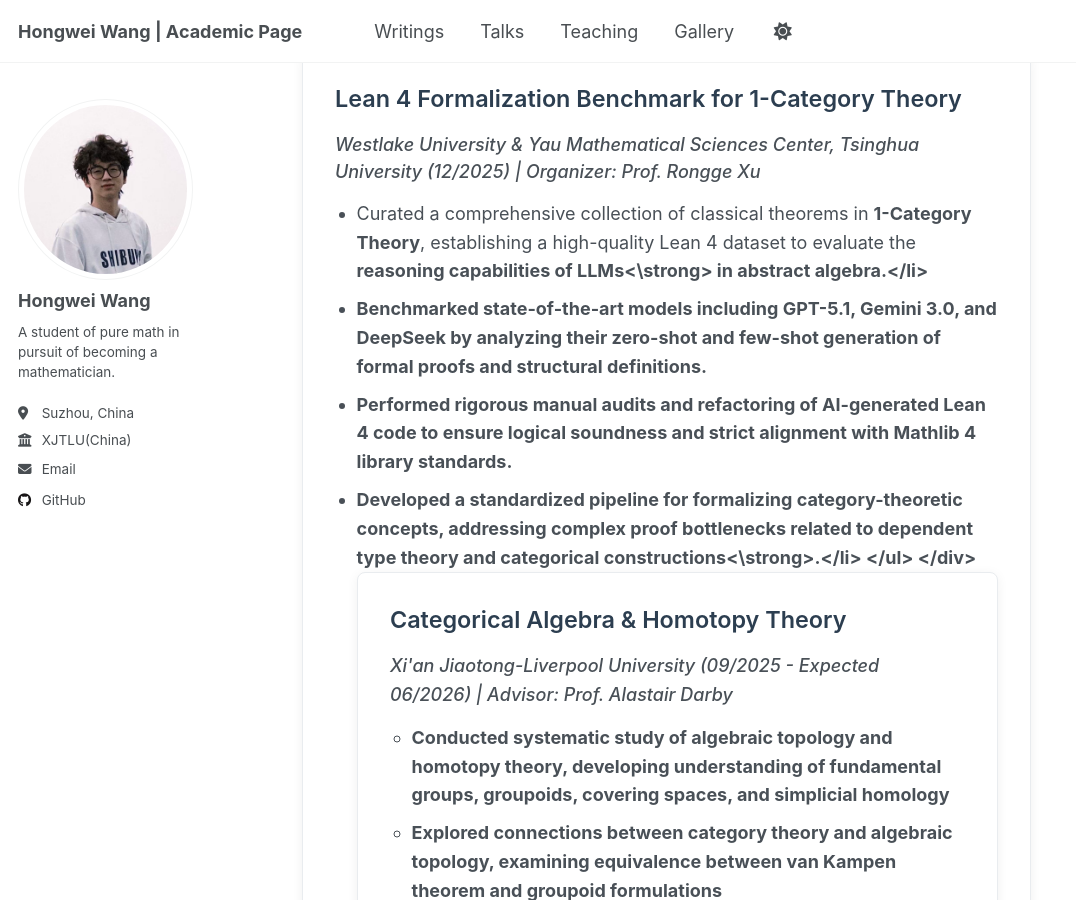
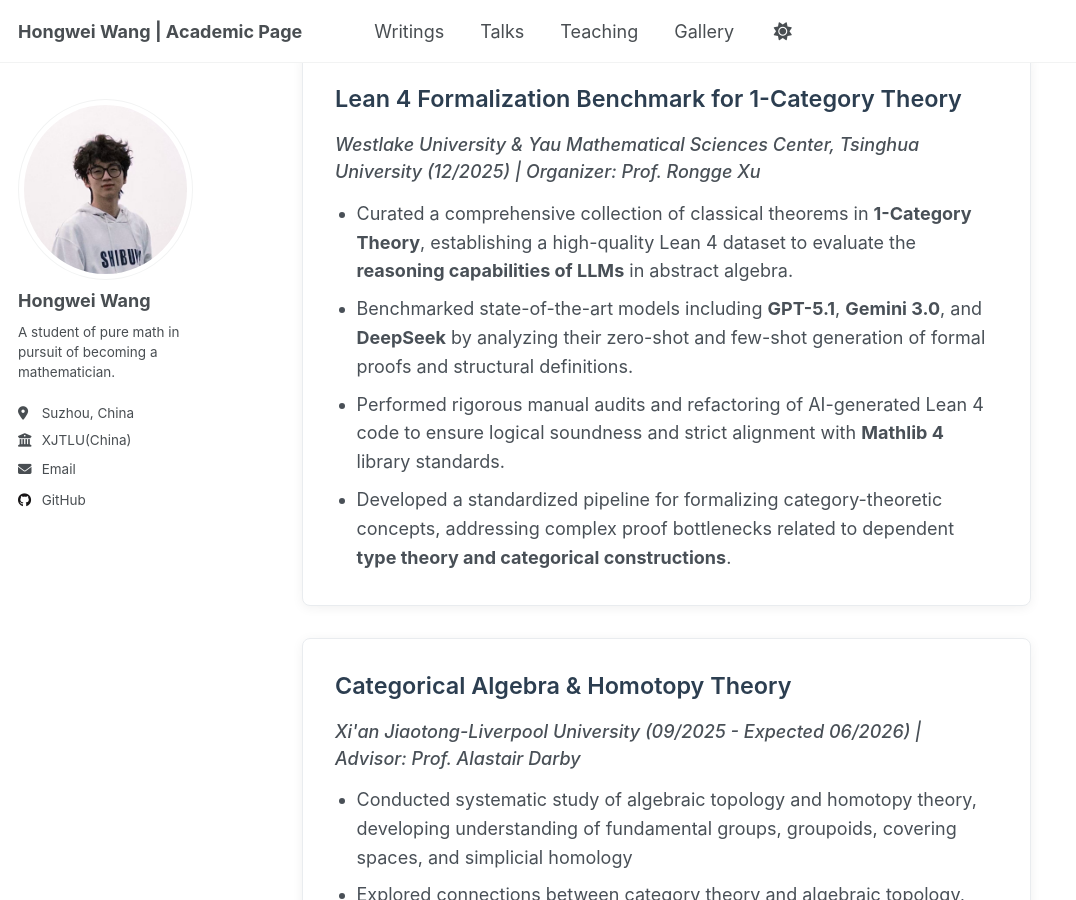
Before and after one commit to WangHongWei-AcademicPage/WangHongWei-AcademicPage.github.io, a Jekyll site: the page built from _pages/about.md, in a window 1280 px wide and 900 px high, scrolled down 2245 px. Shown: the whole window, without its empty margins (0-1076 px from the left). Built offline with Jekyll 4.4.1, drawn with Linux system fonts in a browser that asks for light colours; a script that is not in the unit is left out.

Commit message:
Fix HTML tags in academic experience section

```diff
--- a/_pages/about.md
+++ b/_pages/about.md
@@ -363,16 +363,18 @@ redirect_from:
   </table>
 
   <h2 class="section-title">Academic Experience</h2>
+
+
   <div class="experience-card fade-in">
     <div class="experience-header">
       <h3 class="experience-title">Lean 4 Formalization Benchmark for 1-Category Theory</h3>
     </div>
     <div class="experience-advisor">Westlake University & Yau Mathematical Sciences Center, Tsinghua University (12/2025) | Organizer: Prof. Rongge Xu</div>
     <ul>
-      <li>Curated a comprehensive collection of classical theorems in <strong>1-Category Theory</strong>, establishing a high-quality Lean 4 dataset to evaluate the <strong>reasoning capabilities of LLMs<\strong> in abstract algebra.</li>
+      <li>Curated a comprehensive collection of classical theorems in <strong>1-Category Theory</strong>, establishing a high-quality Lean 4 dataset to evaluate the <strong>reasoning capabilities of LLMs</strong> in abstract algebra.</li>
       <li>Benchmarked state-of-the-art models including <strong>GPT-5.1</strong>, <strong>Gemini 3.0</strong>, and <strong>DeepSeek</strong> by analyzing their zero-shot and few-shot generation of formal proofs and structural definitions.</li>
       <li>Performed rigorous manual audits and refactoring of AI-generated Lean 4 code to ensure logical soundness and strict alignment with <strong>Mathlib 4</strong> library standards.</li>
-      <li> Developed a standardized pipeline for formalizing category-theoretic concepts, addressing complex proof bottlenecks related to dependent <strong>type theory and categorical constructions<\strong>.</li>
+      <li> Developed a standardized pipeline for formalizing category-theoretic concepts, addressing complex proof bottlenecks related to dependent <strong>type theory and categorical constructions</strong>.</li>
     </ul>
   </div>
 
```
